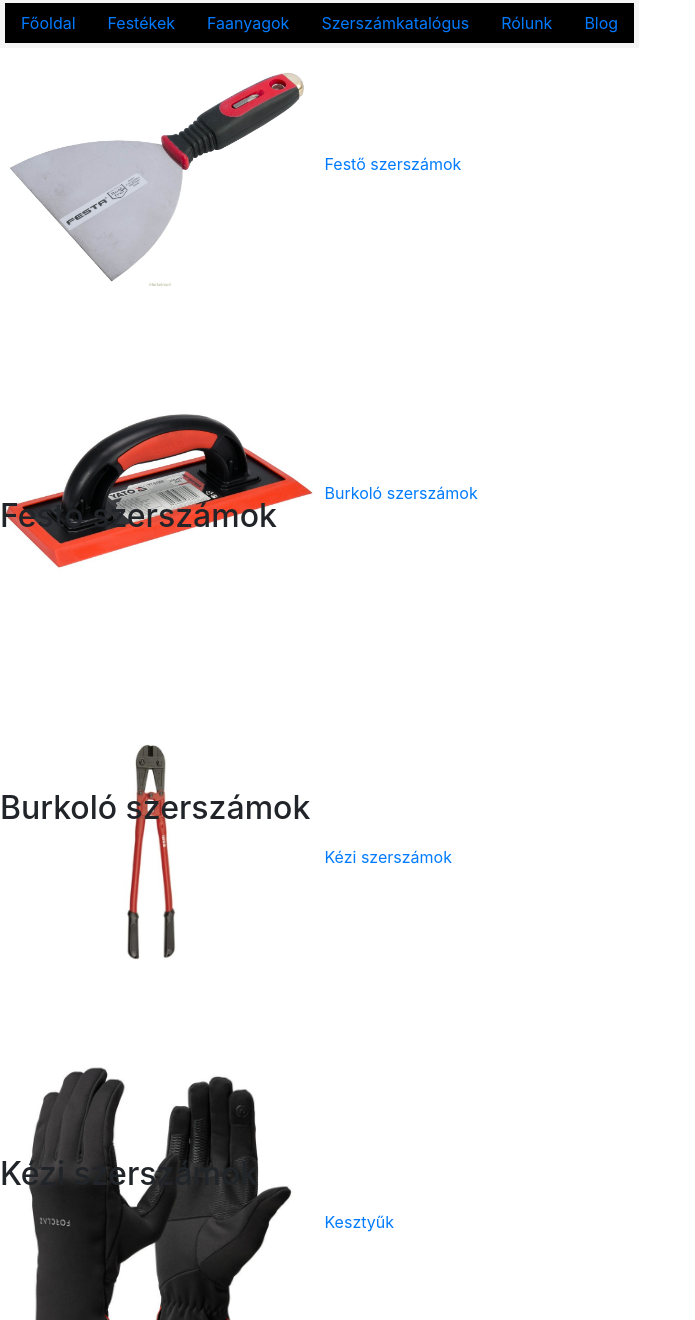
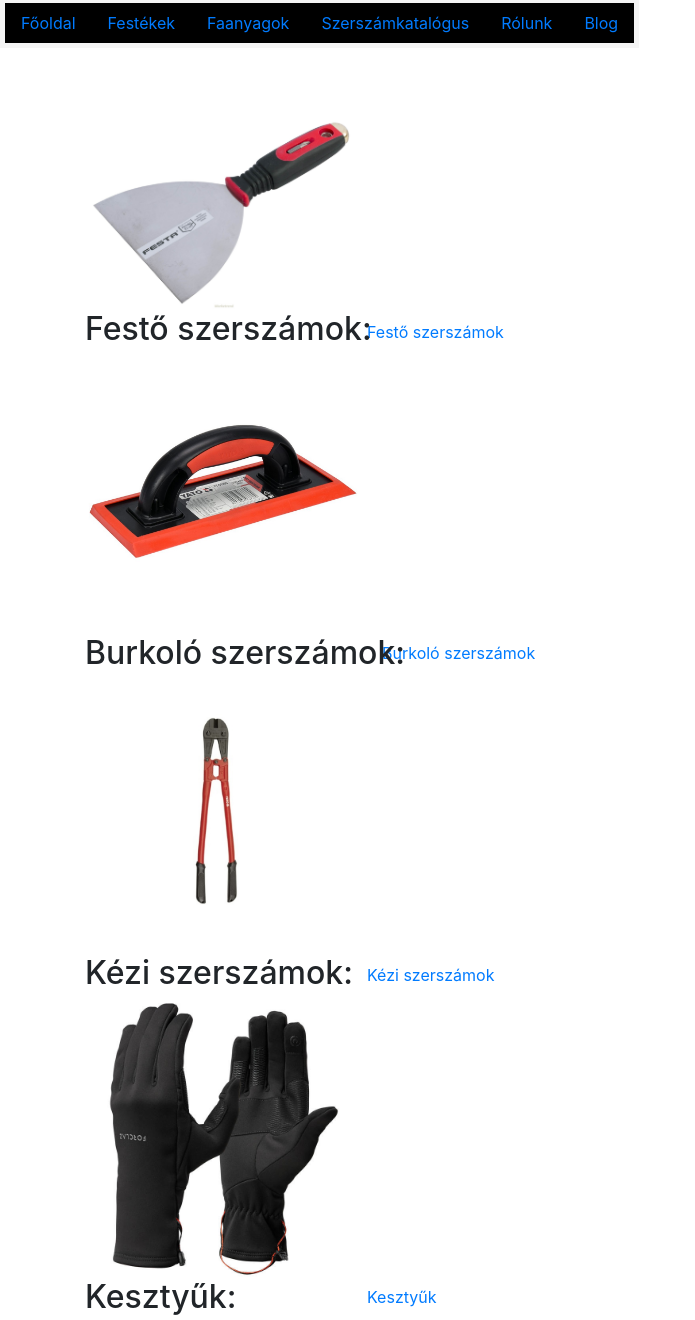
Before and after one commit to vargajanos/Festekbolt, a plain HTML site: page Szerszamkatalogus.html in a window 1280 px wide. Shown: the part 3-1323 px from the top of the page, without its empty margins (0-695 px from the left). Drawn offline with Linux system fonts and the light colour scheme.

Commit message:
Szerszamkatalógus változtatás

```diff
--- a/Szerszamkatalogus.html
+++ b/Szerszamkatalogus.html
@@ -19,43 +19,45 @@
         <li class="nav-item"><a class="nav-link" href="blog.html">Blog</a></li>
     </ul>
 
-<body>
-    <div>
-        <h2>Festő szerszámok</h2>
-        <img src="fa/festoszerszam.jpg">
-        <a href="https://onlinefestekbolt.hu/termekkategoria/szerszamok/festoszerszamok/">Festő szerszámok</a>
-   </div>
+
+
+        <div class="container">
+            <img src="fa/festoszerszam.jpg">
+            <a class="link1" href="https://onlinefestekbolt.hu/termekkategoria/szerszamok/festoszerszamok/">Festő szerszámok</a>
+            <h2>Festő szerszámok:</h2>
+        </div>
+
+
+
+        <div class="container">
+
+            <img src="fa/burkoloszerszam.jpg">
+            <a class="link" href="https://onlinefestekbolt.hu/termekkategoria/szerszamok/burkolo-szerszamok/">Burkoló szerszámok</a>
+            <h2>Burkoló szerszámok:</h2>
+        </div>
+
+
+
+        <div class="container">
+
+            <img src="fa/keziszerszamú.jpg">
+            <a  class="link2" href="https://onlinefestekbolt.hu/termekkategoria/szerszamok/keziszerszamok/">Kézi szerszámok</a>
+            <h2>Kézi szerszámok:</h2>
+        </div>
+
+
+        <div class="container">
+            <img src="fa/kesztyu.jpg">
+            <a class="link3" href="https://www.festekes.hu/festoszerszamok/kesztyuk/">Kesztyűk</a>
+            <h2>Kesztyűk:</h2>
+        </div>
+
+
+
+        <div class="container">
+            <img src="fa/csiszolopapir.jpg">
+            <a  class="link" href="https://www.festekes.hu/festoszerszamok/csiszolopapirok/">Csiszolópapirok</a>
+            <h2>Csiszolópapirok:</h2>
+        </div>
 </body>
 </html>
-<body>
-    <div>
-        <h2>Burkoló szerszámok</h2>
-        <img src="fa/burkoloszerszam.jpg">
-        <a href="https://onlinefestekbolt.hu/termekkategoria/szerszamok/burkolo-szerszamok/">Burkoló szerszámok</a>
-   </div>
-</body>
-</html>
-<body>
-    <div>
-        <h2>Kézi szerszámok</h2>
-        <img src="fa/keziszerszamú.jpg">
-        <a href="https://onlinefestekbolt.hu/termekkategoria/szerszamok/keziszerszamok/">Kézi szerszámok</a>
-   </div>
-</body>
-</html>
-<body>
-    <div>
-        <h2>Kesztyűk</h2>
-        <img src="fa/kesztyu.jpg">
-        <a href="https://www.festekes.hu/festoszerszamok/kesztyuk/">Kesztyűk</a>
-   </div>
-</body>
-</html>
-<body>
-    <div>
-        <h2>Csiszolópapirok</h2>
-        <img src="fa/csiszolopapir.jpg">
-        <a href="https://www.festekes.hu/festoszerszamok/csiszolopapirok/">Csiszolópapirok</a>
-   </div>
-</body>
-</html>
--- a/Szerszámok.css
+++ b/Szerszámok.css
@@ -8,6 +8,7 @@ ul{
 }
 img{
     width:25%;
+
 }
 .festo{
     position:relative;
@@ -15,13 +16,36 @@ img{
 }
 h2{
     position:relative;
-    bottom:-500px;
+    bottom:-500%;
 }
 .linkek{
     position:relative;
-    bottom:-240px;
+    bottom: -1000px;
 }
 .linkek1{
     position:relative;
-    bottom:-290px;
+    bottom:-290%;
 }
+.container{
+    position: relative;
+    top: 100px;
+}
+.link{
+    position: relative;
+    top: 160px;
+    padding: 15px;
+}
+.link1{
+    position: relative;
+    top: 130px;
+
+}
+.link2{
+    position: relative;
+    top: 160px;
+
+}
+.link3{
+    position: relative;
+    top: 160px;
+}
```
